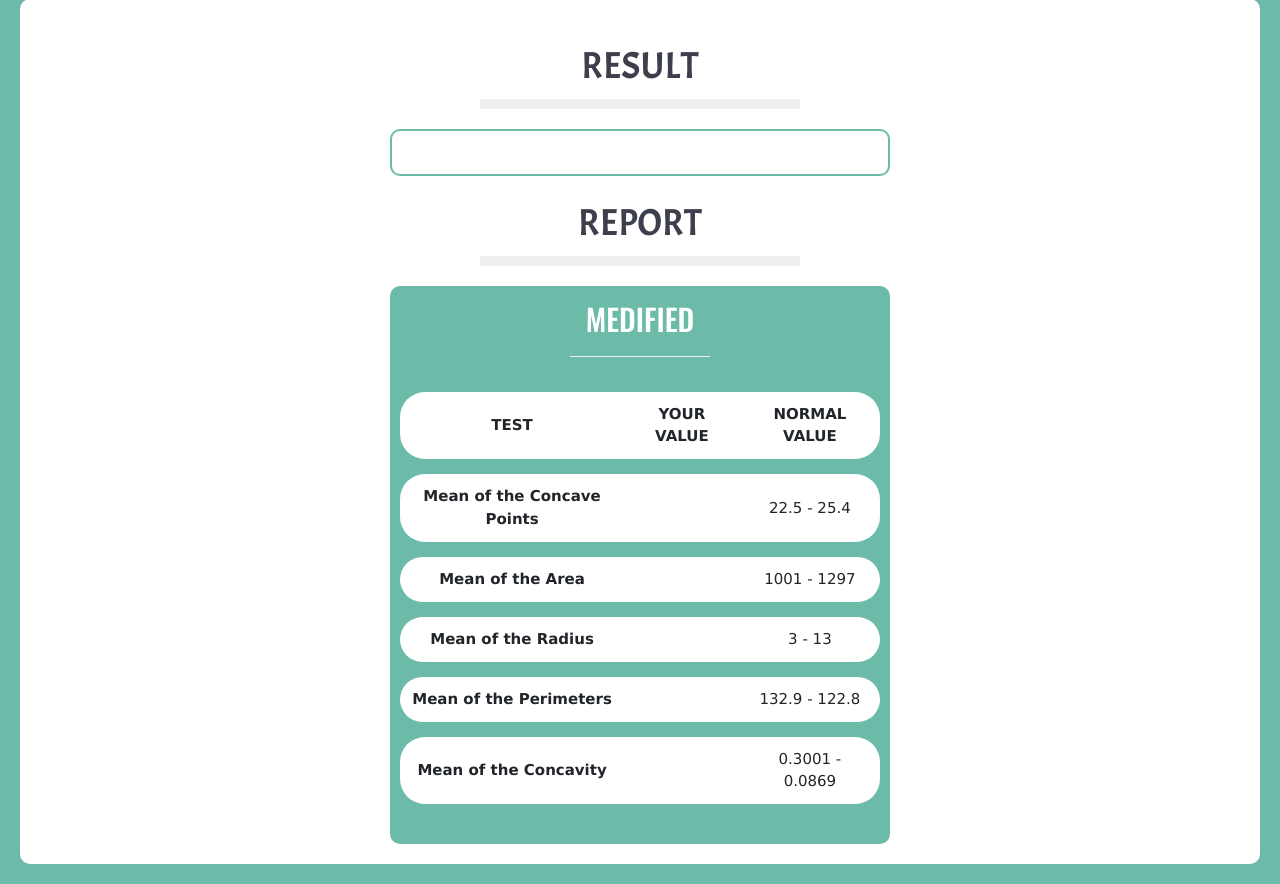
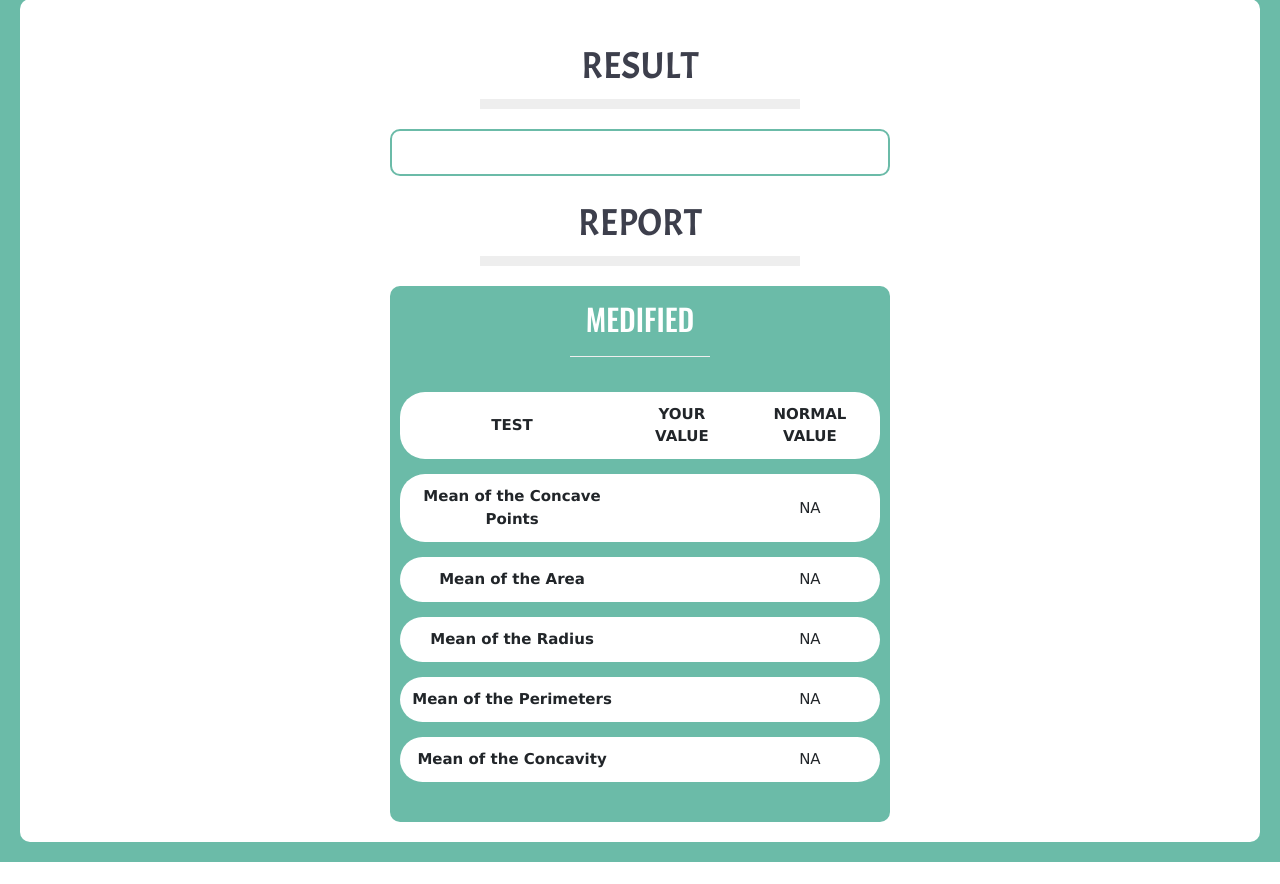
Before and after one commit to xdagroup/breastcancer_api, a Flask app: template templates/result.html in a window 1280 px wide. Shown: the part 21-905 px from the top of the page. After the commit the page ends 883 px from the top, so only its background shows below. Run offline with Flask 2, Linux system fonts and the light colour scheme; the template is opened without the code that fills it, so the values that code supplies are empty.

Commit message:
added values

```diff
--- a/app.py
+++ b/app.py
@@ -32,7 +32,8 @@ def predict():
         prediction = "Sorry you chances of getting the disease. Please consult the doctor immediately"
     else:
         prediction = "No need to fear. You have no dangerous symptoms of the disease"
-    return(render_template("result.html", prediction_text=prediction))
+    report = to_predict_list
+    return(render_template("result.html", prediction_text=prediction, rep=report))
 
 if __name__ == "__main__":
     app.run(debug=True)
--- a/templates/result.html
+++ b/templates/result.html
@@ -26,9 +26,6 @@
 			<div class="w3-panel">
 				<h5 class="redres" id="resulttext">{{ prediction_text }}</h5>
 			</div>
-		<!--	 <div class="w3-panel">
-				<h2 class="greenres" id="resulttext">NO WORRIES, YOU ARE FINE</h2>
-			</div> -->
 		</div>
 		<h3 class="subhead">REPORT</h3>
 		<hr class="line-head">
@@ -50,31 +47,31 @@
 						<tr>
 							<th scope="row" class="symptom" >Mean of the Concave Points</th>
 							<td class="your-value" >{{ rep[0] }}</td>
-							<td class="normal-value" >22.5 - 25.4</td>
+							<td class="normal-value" >NA</td>
 
 						</tr>
 						<tr>
 							<th scope="row" class="symptom" >Mean of the Area</th>
 							<td class="your-value" >{{ rep[1] }}</td>
-							<td class="normal-value">1001 - 1297</td>
+							<td class="normal-value">NA</td>
 
 						</tr>
 						<tr>
 							<th scope="row" class="symptom">Mean of the Radius</th>
 							<td class="your-value">{{ rep[2] }}</td>
-							<td class="normal-value">3 - 13</td>
+							<td class="normal-value">NA</td>
 
 						</tr>
 						<tr>
 							<th scope="row" class="symptom">Mean of the Perimeters</th>
 							<td class="your-value">{{ rep[3] }}</td>
-							<td class="normal-value">132.9 - 122.8</td>
+							<td class="normal-value">NA</td>
 
 						</tr>
 						<tr>
 							<th scope="row" class="symptom">Mean of the Concavity</th>
 							<td class="your-value">{{ rep[4] }}</td>
-							<td class="normal-value">0.3001 - 0.0869</td>
+							<td class="normal-value">NA</td>
 
 						</tr>
 
```
Also changed, not shown: requirements.txt (line endings or trailing spaces), static/fonts/montserrat/OFL.txt (line endings or trailing spaces), static/main.css (line endings or trailing spaces), templates/cancer.html (line endings or trailing spaces).
